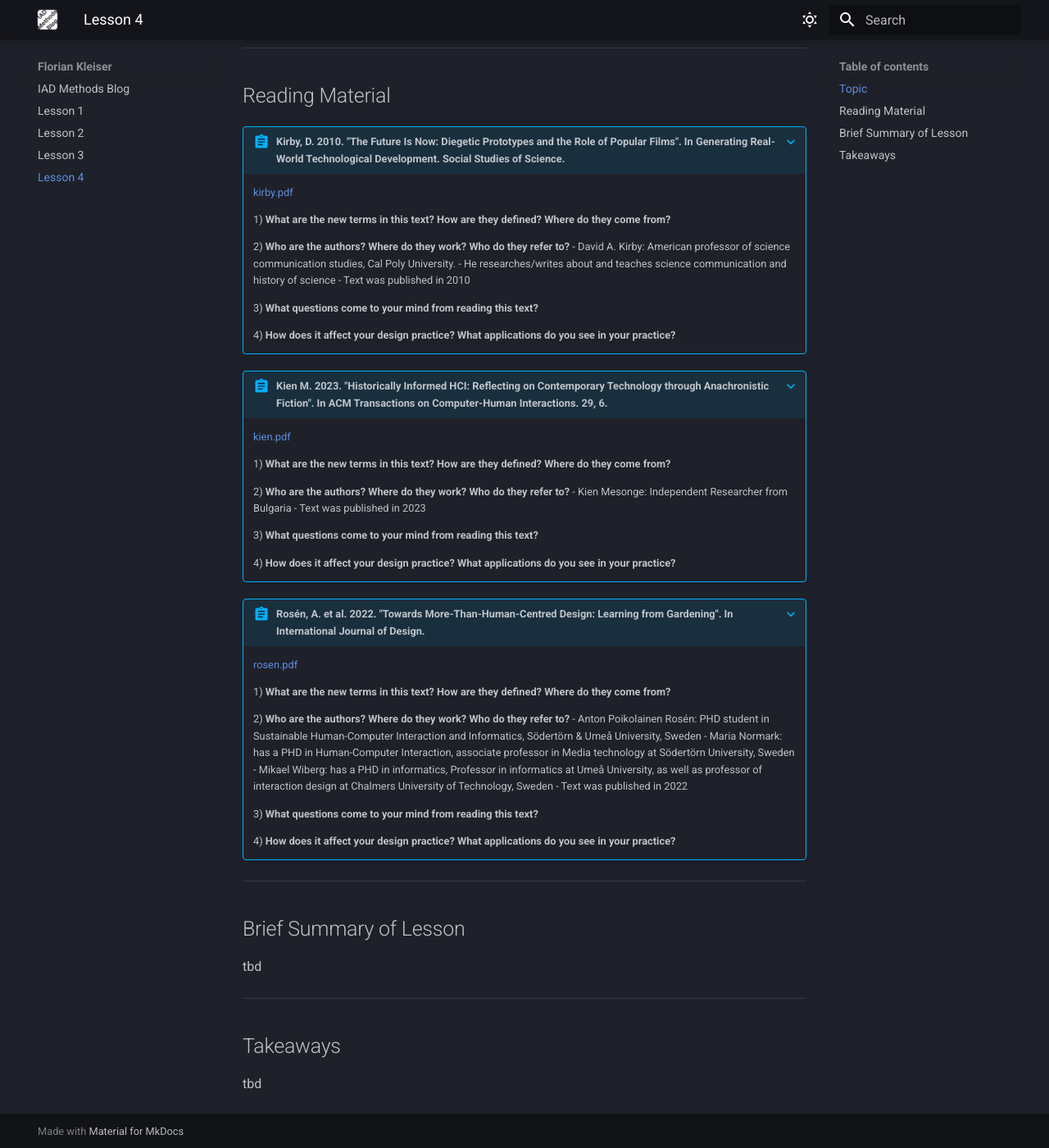
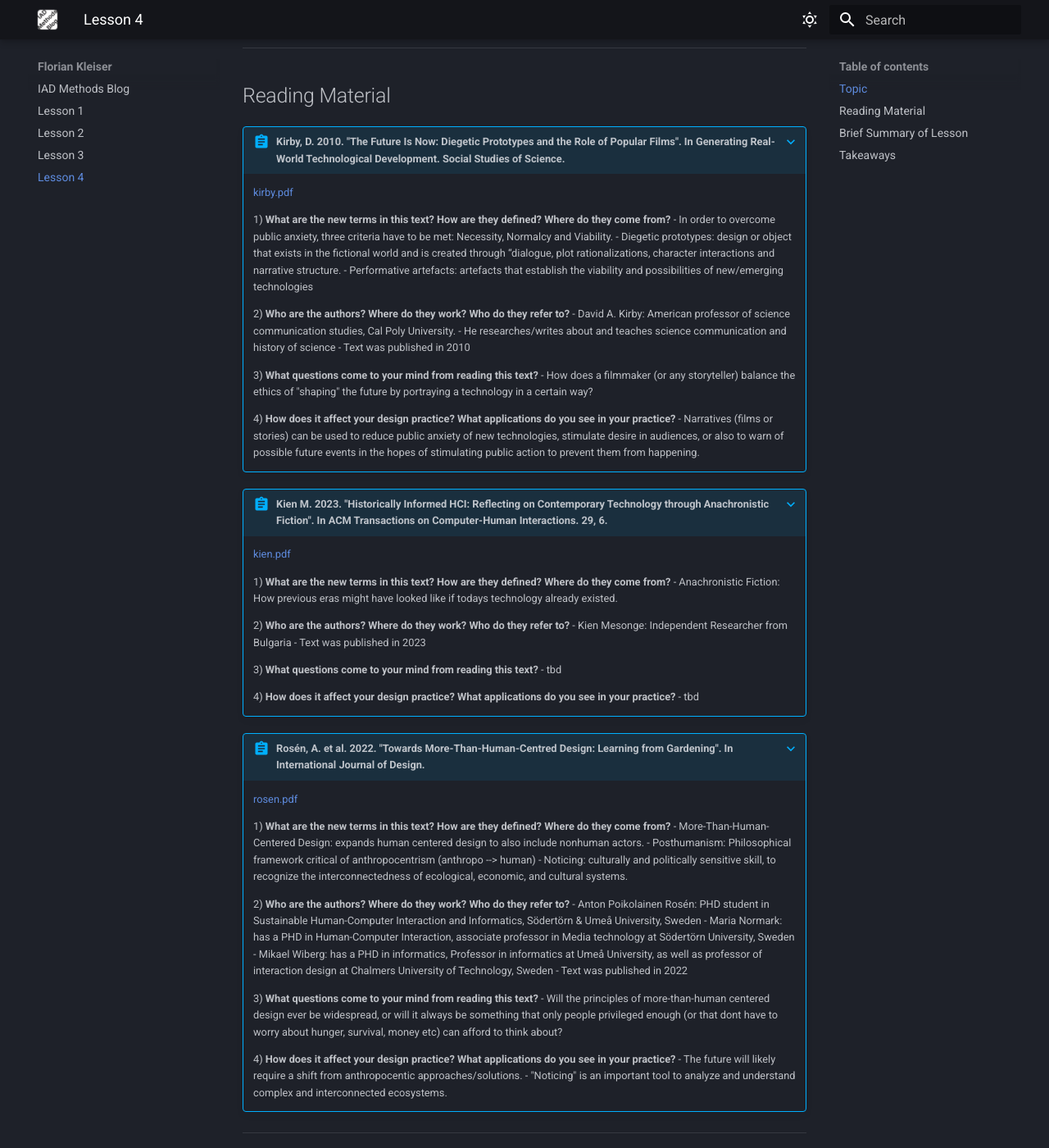
Before and after one commit to flokleiser/IADMethods_Blog, an MkDocs documentation site: the page built from docs/Lesson-4.md, in a window 1280 px wide and 1400 px high, scrolled down 223 px. Shown: the whole window at 82% size. Built offline with MkDocs 1.6.1 and Material for MkDocs 9.7.7, drawn with Linux system fonts in a browser that asks for light colours.

Commit message:
week4 texts

```diff
--- a/docs/Lesson-4.md
+++ b/docs/Lesson-4.md
@@ -10,11 +10,16 @@ ___
 
 ## Reading Material
 
+
 ???+ abstract "Kirby, D. 2010. "The Future Is Now: Diegetic Prototypes and the Role of Popular Films". In Generating Real-World Technological Development. Social Studies of Science."
 
     [kirby.pdf](texts/week4/week4_kirby.pdf)
 
     1) **What are the new terms in this text? How are they defined? Where do they come from?**
+    - In order to overcome public anxiety, three criteria have to be met: Necessity, Normalcy and Viability.
+    - Diegetic prototypes: design or object that exists in the fictional world and is created through “dialogue, plot rationalizations, character interactions and narrative structure.
+    - Performative artefacts: artefacts that establish the viability and possibilities of new/emerging technologies
+
 
     2) **Who are the authors? Where do they work? Who do they refer to?**
     - David A. Kirby: American professor of science communication studies, Cal Poly University.
@@ -22,8 +27,10 @@ ___
     - Text was published in 2010
 
     3) **What questions come to your mind from reading this text?**
+    - How does a filmmaker (or any storyteller) balance the ethics of "shaping" the future by portraying a technology in a certain way?
 
     4) **How does it affect your design practice? What applications do you see in your practice?**
+    - Narratives (films or stories) can be used to reduce public anxiety of new technologies, stimulate desire in audiences, or also to warn of possible future events in the hopes of stimulating public action to prevent them from happening.
 
 
 ???+ abstract "Kien M. 2023. "Historically Informed HCI: Reflecting on Contemporary Technology through Anachronistic Fiction". In ACM Transactions on Computer-Human Interactions. 29, 6."
@@ -31,14 +38,18 @@ ___
     [kien.pdf](texts/week4/week4_kien.pdf)
 
     1) **What are the new terms in this text? How are they defined? Where do they come from?**
+    - Anachronistic Fiction: How previous eras might have looked like if todays technology already existed.
+
 
     2) **Who are the authors? Where do they work? Who do they refer to?**
     - Kien Mesonge: Independent Researcher from Bulgaria
     - Text was published in 2023
 
     3) **What questions come to your mind from reading this text?**
+    - tbd
 
     4) **How does it affect your design practice? What applications do you see in your practice?**
+    - tbd
 
 
 ???+ abstract "Rosén, A. et al. 2022. "Towards More-Than-Human-Centred Design: Learning from Gardening". In International Journal of Design."
@@ -46,6 +57,9 @@ ___
     [rosen.pdf](texts/week4/week4_rosen_et_al.pdf)
 
     1) **What are the new terms in this text? How are they defined? Where do they come from?**
+    - More-Than-Human-Centered Design: expands human centered design to also include nonhuman actors.
+    - Posthumanism: Philosophical framework critical of anthropocentrism (anthropo --> human)
+    - Noticing: culturally and politically sensitive skill, to recognize the interconnectedness of ecological, economic, and cultural systems.
 
     2) **Who are the authors? Where do they work? Who do they refer to?**
     - Anton Poikolainen Rosén: PHD student in Sustainable Human-Computer Interaction and Informatics, Södertörn & Umeå University, Sweden
@@ -54,8 +68,11 @@ ___
     - Text was published in 2022
 
     3) **What questions come to your mind from reading this text?**
+    - Will the principles of more-than-human centered design ever be widespread, or will it always be something that only people privileged enough (or that dont have to worry about hunger, survival, money etc) can afford to think about?
 
     4) **How does it affect your design practice? What applications do you see in your practice?**
+    - The future will likely require a shift from anthropocentic approaches/solutions.
+    - "Noticing" is an important tool to analyze and understand complex and interconnected ecosystems.
 
 
 ___
```
Also changed, not shown: site/Lesson-4/index.html, site/search/search_index.json, 3 other files.
